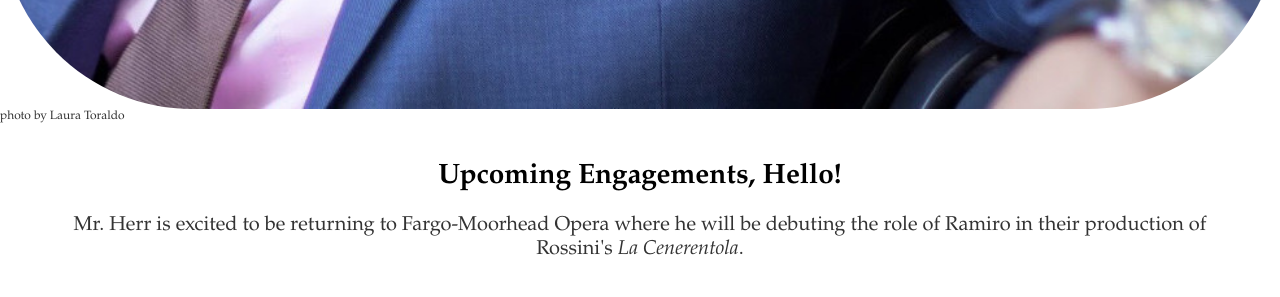
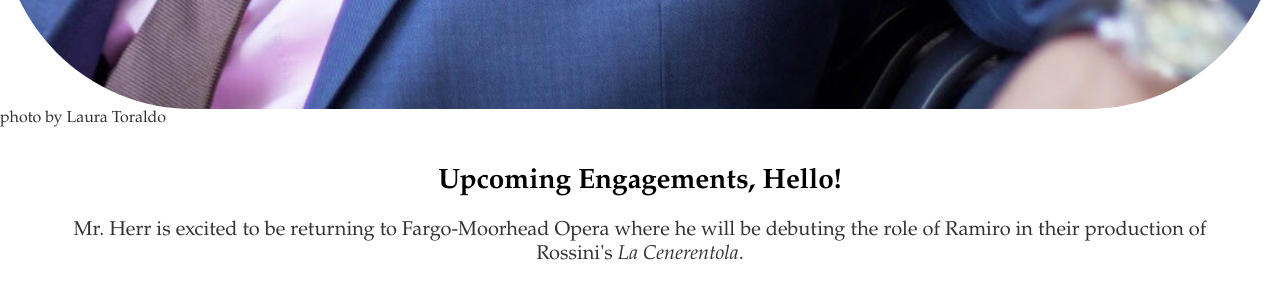
Before and after one commit to leemlb06pmi/leemlb06pmi.github.io, a Jekyll site: the page built from index.html, in a window 1280 px wide. Shown: the part 1491-1788 px from the top of the page. Built offline with Jekyll 4.4.1, drawn with Linux system fonts in a browser that asks for light colours.

Commit message:
Update index.html

```diff
--- a/index.html
+++ b/index.html
@@ -10,7 +10,7 @@ title: Miles Herr, Tenor
 			<h1>Miles Herr, Tenor</h1>
 			<br>
 			<img style="width: 100%; border-radius: 15%;" src="https://leemlb06pmi.github.io/photos/Headshot.jpg" alt="Headshot">
-			<p style="text-align:left; font-size:.75em;">photo by Laura Toraldo</p>
+			<p style="text-align:left; font-size:1em;">photo by Laura Toraldo</p>
 
 		</div>
 		<div class = "column right" >
```
